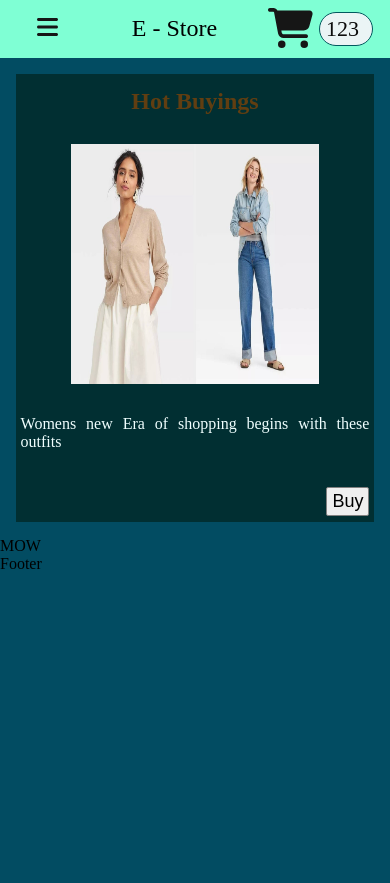
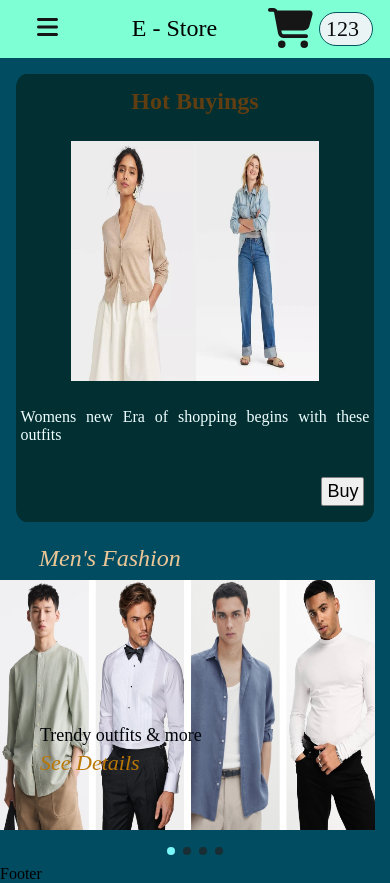
Before and after one commit to shaurgaleebtailor/e-store, a React (Create React App) app: page / in a window 390 px wide. Before the commit the page ends 844 px from the top, so only its background shows below. Built offline with nearby package versions, Linux system fonts and the light colour scheme.

Commit message:
added all products intro for MOW view

```diff
--- a/package.json
+++ b/package.json
@@ -15,7 +15,8 @@
     "react-dom": "^19.0.0",
     "react-router-dom": "^7.1.5",
     "react-scripts": "5.0.1",
-    "sass": "^1.84.0"
+    "sass": "^1.84.0",
+    "swiper": "^11.2.2"
   },
   "scripts": {
     "start": "react-scripts start",
--- /dev/null
+++ b/src/components/AllProducts/MOWIntroSwiper.js
@@ -0,0 +1,40 @@
+import { allProductsIntro } from "../static/Data";
+import { Pagination } from "swiper/modules";
+import { Swiper, SwiperSlide } from "swiper/react";
+import "swiper/css";
+import "swiper/css/pagination";
+import "./MOWIntroSwiper.scss";
+
+const MOWIntroSwiper = () => {
+  return (
+    <section>
+      <Swiper
+        slidesPerView={1}
+        spaceBetween={30}
+        modules={[Pagination]}
+        pagination={{ clickable: true }}
+        className="custom-swiper"
+      >
+        {allProductsIntro.map(
+          ({ title, description, linkTitle, imgSrc }, indx) => {
+            return (
+              <SwiperSlide key={indx}>
+                <div className="slide-container">
+                  <h1>
+                    <i>{title}</i>
+                  </h1>
+                  <img src={imgSrc} alt={`${title} Intro`}/>
+                  <div className="slide-info">
+                    <p>{description}</p>
+                    <a href="./ok.html">{linkTitle}</a>
+                  </div>
+                </div>
+              </SwiperSlide>
+            );
+          }
+        )}
+      </Swiper>
+    </section>
+  );
+};
+export default MOWIntroSwiper;
--- /dev/null
+++ b/src/components/AllProducts/MOWIntroSwiper.scss
@@ -0,0 +1,55 @@
+// adjusted the default stylings
+.custom-swiper .swiper-pagination {
+  position: absolute;
+  bottom: 6px;
+  left: 50%;
+  transform: translateX(-50%);
+}
+
+.custom-swiper .swiper-pagination-bullet {
+  background-color: rgb(34, 33, 33);
+  opacity: 0.7;
+}
+
+.custom-swiper .swiper-pagination-bullet-active {
+  background-color: rgb(122, 247, 247);
+  opacity: 1;
+}
+// end of the overriding default styles
+
+// general styles
+.slide-container {
+  position: relative;
+  min-height: 320px;
+  h1 {
+    margin-top: 2%;
+    margin-left: 10%;
+    margin-bottom: 2%;
+    font-weight: 500;
+    color: rgb(235, 198, 150);
+  }
+  img {
+    width: 375px;
+    height: 250px;
+  }
+  .slide-info {
+    position: absolute;
+    top: 11rem;
+    left: 2rem;
+    transition: opacity 2s;
+    p {
+      padding: 2px 5px 2px;
+      margin: 2px 3px 2px;
+      font-size: 18px;
+      color: #000408;
+    }
+    a {
+      padding: 2px 5px 2px;
+      margin: 2px 3px 2px;
+      font-size: 22px;
+      color: rgb(185, 119, 6);
+      text-decoration: none;
+      font-style: italic;
+    }
+  }
+}
--- a/src/components/AllProducts/ProductsIntro.js
+++ b/src/components/AllProducts/ProductsIntro.js
@@ -1,17 +1,16 @@
-import DesktopIntro from "./DesktopIntro";
+import DesktopIntro from "./DesktopIntro.js";
+import MOWIntroSwiper from "./MOWIntroSwiper.js";
+import {useMOWChecker} from "../utilities/useMOWChecker.js";
 import { allProductsIntro } from "../static/Data";
-import {useMOWChecker} from "../utilities/useMOWChecker.js"
 import "./DesktopIntro.scss";
+
 const AllProductsIntro = () => {
-  //   desktop mode
-  let productsDesktop = allProductsIntro.map((itm) => (
-    <DesktopIntro key={itm.id} productData={itm} />
-  ));
+  // Desktop mode
+  let productsDesktop = allProductsIntro.map(itm => <DesktopIntro key={itm.id} productData={itm} />);
+  // MOW mode
+  let productsMOW = <div><MOWIntroSwiper/></div>
   const isMobile  = useMOWChecker();
-  let listToRender = isMobile ? (<div>MOW</div>):(
-    productsDesktop
-  )
-
+  let listToRender = isMobile ? productsMOW : productsDesktop;
   return <>{listToRender}</>;
 };
 export default AllProductsIntro;
--- a/src/components/Navbar/NavBar.js
+++ b/src/components/Navbar/NavBar.js
@@ -14,7 +14,7 @@ const NavBar = () => {
     if (!isMobile && displayDrawer) {
       setDisplayDrawer(false);
     }
-  }, [isMobile]);
+  }, [isMobile,displayDrawer]);
   const MowNav = () => {
     const openDrawerHandler = () => {
       setDisplayDrawer(true);
--- a/src/components/herocarousel/HeroCarousel.scss
+++ b/src/components/herocarousel/HeroCarousel.scss
@@ -7,6 +7,7 @@
   justify-content: space-between;
   background-color: rgb(1, 47, 50);
   height: 28rem;
+  border-radius: 3%;
   #carousel-heading {
     margin: 10px;
     text-align: center;
@@ -36,7 +37,7 @@
     align-self: self-end;
     min-height: 20px;
     padding: 3px 5px 3px;
-    margin: 3px 5px 5px;
+    margin: 3px 10px 15px 3px;
     font-size: 18px;
     border: 1px solid grey;
     border-radius: 2px;
@@ -68,7 +69,8 @@
   align-items: center;
   justify-content: space-between;
   background-color: rgb(1, 47, 50);
-  height: 35rem;
+  height: 36rem;
+  border-radius: 20px;
 
   width: 75%;
   #carousel-heading {
@@ -100,10 +102,9 @@
   #btn {
     display: flex;
     align-self: self-end;
-    // margin-left: -20px;
     min-height: 30px;
     padding: 3px 10px 3px;
-    margin: 3px 30px 30px 0px;
+    margin: 3px 4% 2% 0px;
     font-size: 18px;
     border: 1px solid grey;
     border-radius: 2px;
```
Also changed, not shown: src/components/AllProducts/MOWIntro.js (added, +74 -0 lines), src/components/utilities/useMOWChecker.js (+13 -13 lines), 1 other file (tests, documents, lock files or other folders).
